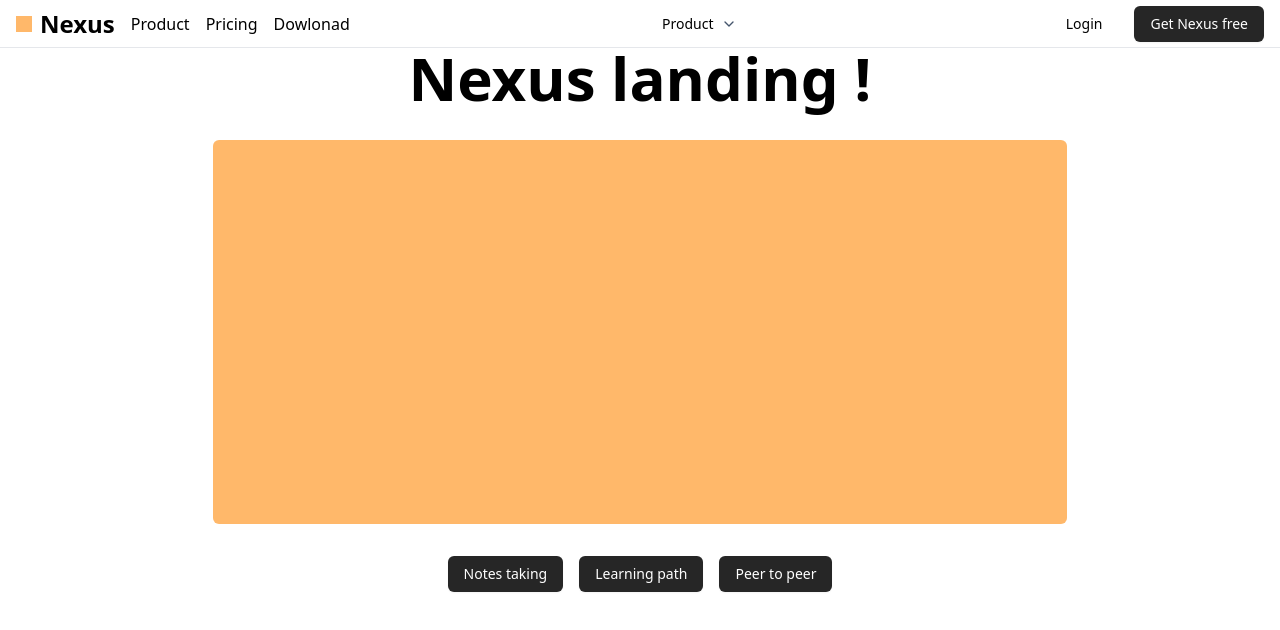
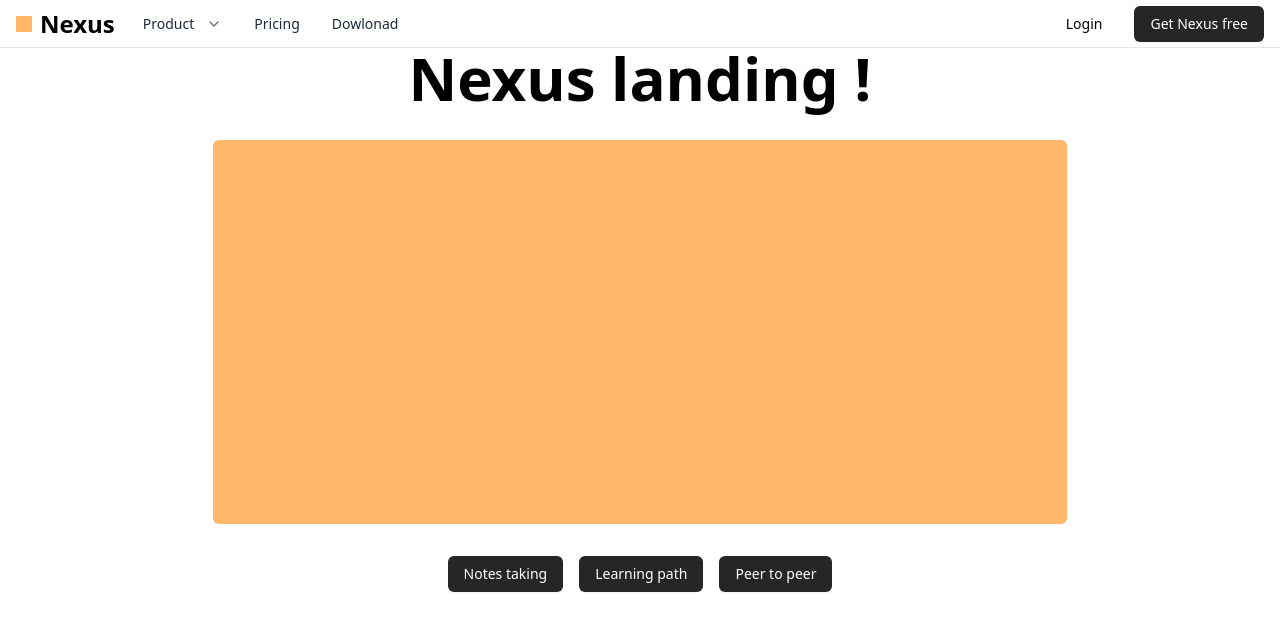
Before and after one commit to Lawrise/Nexus-Landing, a Next.js app: page / in a window 1280 px wide. Shown: the top 630 px of the page. Built offline with nearby package versions, Linux system fonts and the light colour scheme.

Commit message:
header pophover implemented

```diff
--- a/src/app/data/menu.ts
+++ /dev/null
@@ -1,35 +0,0 @@
-
-
-export interface Submenu {
-	title: string;
-	link: string;
-	logo: string;
-}
-
-export const ProductSubmenu: Submenu[] = [
-	{
-		title: 'IA',
-		link: '/ia',
-		logo: "",
-	},
-	{
-		title: 'Powerful Editor',
-		link: '/powerful-editor',
-		logo: "",
-	},
-	{
-		title: 'Living Graph',
-		link: '/living-graph',
-		logo: "",
-	},
-	{
-		title: 'Learning',
-		link: '/learning',
-		logo: "",
-	},
-	{
-		title: 'Social et Collab',
-		link: '/social-et-collab',
-		logo: "",
-	},
-]
--- a/src/components/Header.tsx
+++ b/src/components/Header.tsx
@@ -1,12 +1,12 @@
 import { buttonVariants } from "@/components/ui/button";
 import Link from "next/link";
 import HoverPopover from "./HoverPopover";
-import { ProductSubmenu } from "@/app/data";
+import { ProductSubmenu } from "@/data";
 
 const navItems = [
   {
     label: "Product",
-    link: "/",
+    submenu: ProductSubmenu,
   },
   {
     label: "Pricing",
@@ -26,17 +26,15 @@ const Header: React.FC = () => {
           <div className="w-4 h-4 bg-orange-300"></div>
           <p className="text-2xl font-bold">Nexus</p>
         </div>
-        <div className="flex gap-4 ml-auto">
+        <div className="flex gap-2">
           {navItems.map((item) => {
             return (
-              <a key={item.label} href={item.link} className="text-md">
-                {item.label}
-              </a>
+              <HoverPopover key={item.label} title={item.label} submenu={item.submenu} />
+
             );
           })}
         </div>
       </div>
-      <HoverPopover title="Product" submenu={ProductSubmenu}/>
 
       <div className="flex gap-4">
         <Link
--- a/src/components/HoverPopover.tsx
+++ b/src/components/HoverPopover.tsx
@@ -1,25 +1,42 @@
-'use client';
-import React, { useRef, useState } from 'react';
+"use client";
+import React, { useRef, useState } from "react";
 import {
   Popover,
   PopoverContent,
-  PopoverTrigger
-} from '@/components/ui/popover';
-import { ChevronUp, ChevronDown } from 'lucide-react';
-import { Button } from "@/components/ui/button"
-import { Submenu } from '@/app/data';
-import Link from 'next/link';
+  PopoverTrigger,
+} from "@/components/ui/popover";
+import { ChevronUp, ChevronDown } from "lucide-react";
+import { Button } from "@/components/ui/button";
+import Link from "next/link";
+import { SubmenuItem } from "@/data";
 
-interface HoverPopoverProps {
+interface NotionMenuProps {
   title: string;
-  submenu?: Submenu[];
+  link?: string;
+  submenu?: SubmenuItem[];
 }
 
-const HoverPopover: React.FC<HoverPopoverProps> = ({title, submenu}) => {
+const NotionStyleMenu: React.FC<NotionMenuProps> = ({
+  title,
+  link,
+  submenu,
+}) => {
   const [isOpen, setIsOpen] = useState(false);
   const closeTimeout = useRef<NodeJS.Timeout | null>(null);
 
-  // Si le timer de femeture est lance on l'arrete donc ne trigger pas la fermeture
+  if (!submenu || submenu.length === 0) {
+    return (
+      <Link href={link || "#"}>
+        <Button
+          variant="ghost"
+          className="h-8 px-3 py-2 text-sm font-normal hover:bg-gray-100 rounded-md"
+        >
+          <span className="text-gray-800">{title}</span>
+        </Button>
+      </Link>
+    );
+  }
+
   const handleMouseEnter = () => {
     if (closeTimeout.current) {
       clearTimeout(closeTimeout.current);
@@ -28,7 +45,6 @@ const HoverPopover: React.FC<HoverPopoverProps> = ({title, submenu}) => {
     setIsOpen(true);
   };
 
-  // Lance le timer de fermeture pour eviter de fermer le popover trop rapidement
   const handleMouseLeave = () => {
     closeTimeout.current = setTimeout(() => {
       setIsOpen(false);
@@ -36,39 +52,55 @@ const HoverPopover: React.FC<HoverPopoverProps> = ({title, submenu}) => {
   };
 
   return (
-    <div className="flex items-center justify-center p-8">
     <Popover open={isOpen} onOpenChange={setIsOpen}>
       <PopoverTrigger asChild>
         <Button
           variant="ghost"
+          className="h-8 px-3 py-2 text-sm font-normal hover:bg-gray-100 rounded-md"
           onMouseEnter={handleMouseEnter}
           onMouseLeave={handleMouseLeave}
         >
-            <span>{title}</span>
+          <span className="text-gray-800">{title}</span>
           {isOpen ? (
-              <ChevronUp className="h-4 w-4 text-slate-600" />
+            <ChevronUp className="h-4 w-4 ml-1 text-gray-500" />
           ) : (
-              <ChevronDown className="h-4 w-4 text-slate-600" />
+            <ChevronDown className="h-4 w-4 ml-1 text-gray-500" />
           )}
         </Button>
       </PopoverTrigger>
       <PopoverContent
-          className="w-64 p-4 bg-white mt-0"
+        className="w-64 p-1 bg-white shadow-lg border border-gray-200 rounded-md mt-1"
         onMouseEnter={handleMouseEnter}
         onMouseLeave={handleMouseLeave}
       >
+        <div className="py-1">
           {submenu?.map((item) => (
-            <Link key={item.title}
+            <Link
+              key={item.title}
               href={item.link}
-              className="flex py-2 text-sm text-slate-600"
+              className="flex items-center px-3 py-2 hover:bg-gray-100 rounded-md group"
             >
+              {item.icon && (
+                <div className="flex justify-center items-center mr-3 text-gray-500 border border-neutral-200 p-2 rounded-md bg-white">
+                  {item.icon}
+                </div>
+              )}
+              <div className="flex flex-col">
+                <span className="text-sm font-medium text-gray-800">
                   {item.title}
+                </span>
+                {item.description && (
+                  <span className="text-xs text-gray-500 mt-0.5">
+                    {item.description}
+                  </span>
+                )}
+              </div>
             </Link>
           ))}
+        </div>
       </PopoverContent>
     </Popover>
-    </div>
   );
 };
 
-export default HoverPopover;
+export default NotionStyleMenu;
--- a/src/app/data/index.ts
+++ b/src/data/index.ts
@@ -1,10 +1,10 @@
 import { ProductSubmenu } from "./menu";
-import { Submenu } from "./menu";
+import { SubmenuItem } from "./menu";
 
 export {
 	ProductSubmenu,
 }
 
 export type {
-	Submenu,
+	SubmenuItem,
 }
--- /dev/null
+++ b/src/data/menu.tsx
@@ -0,0 +1,46 @@
+import React, { JSX } from "react";
+import { LuNetwork } from "react-icons/lu";
+import { LuFilePen } from "react-icons/lu";
+import { LuBrainCircuit } from "react-icons/lu";
+import { LuMicroscope } from "react-icons/lu";
+import { LuUsers } from "react-icons/lu";
+
+export interface SubmenuItem {
+	title: string;
+	description?: string;
+	link: string;
+	icon: JSX.Element | string;
+}
+
+export const ProductSubmenu: SubmenuItem[] = [
+	{
+		title: 'IA',
+		description: 'Intelligence Artificielle',
+		link: '/ia',
+		icon: <LuBrainCircuit className="h-full w-full"/>,
+	},
+	{
+		title: 'Powerful Editor',
+		description: 'Editeur puissant',
+		link: '/powerful-editor',
+		icon: <LuFilePen className="h-full w-full"/>,
+	},
+	{
+		title: 'Living Graph',
+		description: 'Graph vivant',
+		link: '/living-graph',
+		icon: <LuNetwork className="h-full w-full"/>,
+	},
+	{
+		title: 'Learning',
+		description: 'Apprentissage',
+		link: '/learning',
+		icon: <LuMicroscope className="h-full w-full"/>,
+	},
+	{
+		title: 'Social et Collab',
+		description: 'Social et Collaboration',
+		link: '/social-et-collab',
+		icon: <LuUsers className="h-full w-full"/>,
+	},
+]
```
Lines whose indentation alone changed are shown as unchanged.
